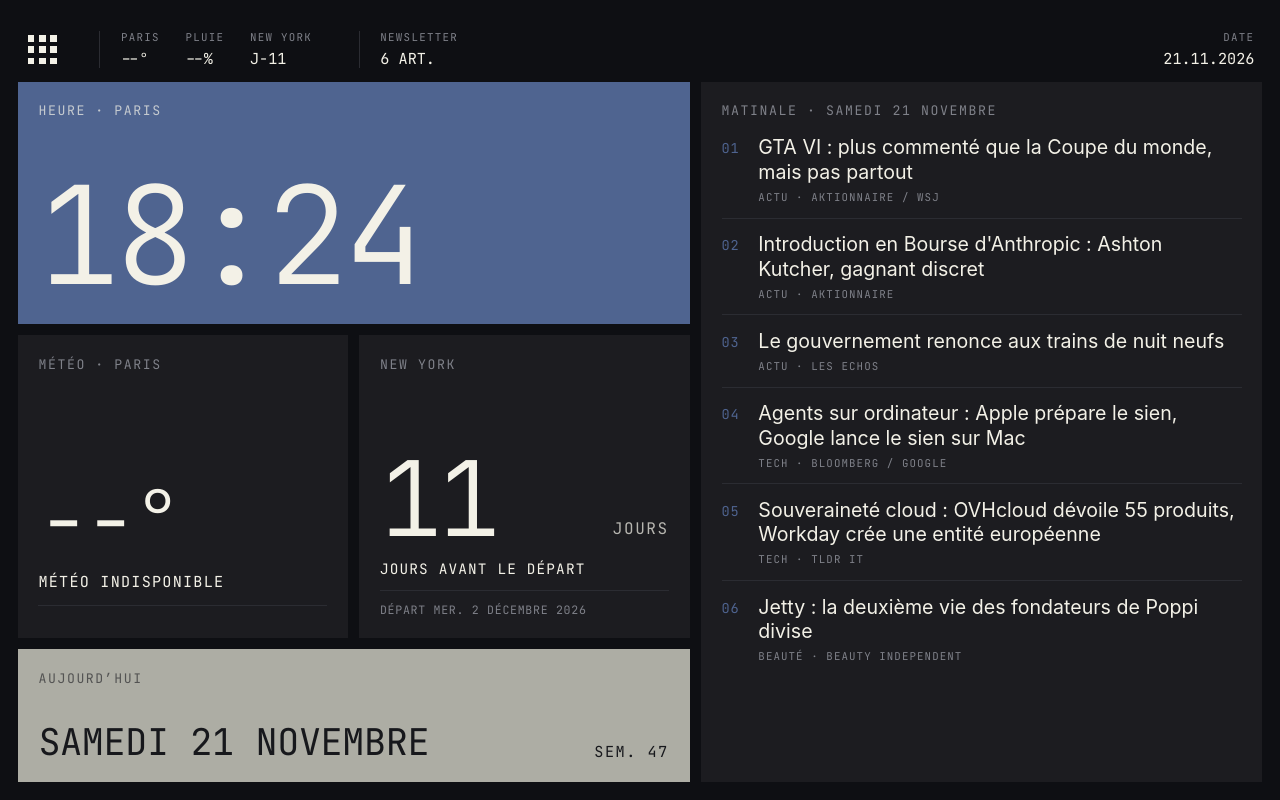
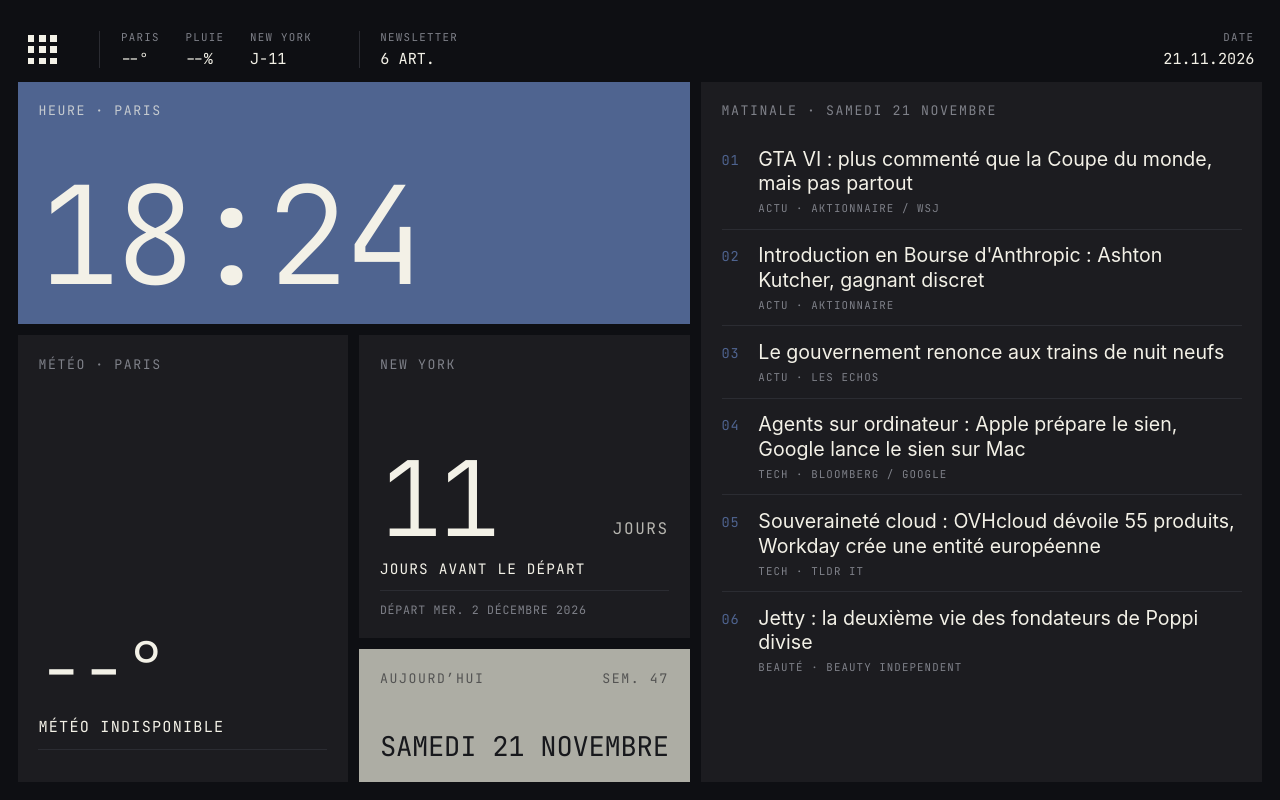
Before and after one commit to efk25/ipad-dashboard, a plain HTML site: page preview.html in a window 1280 px wide. Drawn offline with Linux system fonts and the light colour scheme; no server answers.

Commit message:
Preview : carte météo plus haute, plus de chevauchement
Co-Authored-By: Claude Sonnet 5.5 <noreply@anthropic.com>

```diff
--- a/preview.html
+++ b/preview.html
@@ -30,9 +30,13 @@
   /* Grille */
   .grid { flex: 1; min-height: 0; display: grid; grid-gap: 1.4vmin;
     grid-template-columns: 1fr 1fr 1.7fr; grid-template-rows: 1fr 1.25fr 0.55fr;
-    grid-template-areas: "clock clock news" "wx cd news" "date date news"; }
+    grid-template-areas: "clock clock news" "wx cd news" "wx date news"; }
+  /* Le dernier bloc de chaque carte est poussé en bas ; en cas de manque de place, il déborde vers le bas,
+     jamais par-dessus le titre. */
   .card { background: #1c1c20; padding: 2.6vmin; position: relative; overflow: hidden; min-width: 0; min-height: 0;
-    display: flex; flex-direction: column; justify-content: space-between; }
+    display: flex; flex-direction: column; justify-content: flex-start; }
+  .card > :last-child { margin-top: auto; }
+  .card > .lbl, .card > .wx-top { margin-bottom: 1.4vmin; }
   .lbl { font-size: 1.65vmin; letter-spacing: 0.12em; color: #7f8189; }
   .card.blue { background: #4f6490; }
   .card.blue .lbl { color: rgba(243,241,231,0.72); }
@@ -47,8 +51,8 @@
   .unit { font-size: 2vmin; color: rgba(243,241,231,0.72); letter-spacing: 0.1em; padding-bottom: 1.4vmin; }
 
   .wx-top { display: flex; justify-content: space-between; align-items: flex-start; }
-  #wIcon { font-size: 4.6vmin; line-height: 1; text-transform: none; }
-  #wTemp { font-size: 10.5vmin; font-weight: 300; line-height: 1; letter-spacing: -0.04em; }
+  #wIcon { font-size: 4vmin; line-height: 1; text-transform: none; }
+  #wTemp { font-size: 9.5vmin; font-weight: 300; line-height: 1; letter-spacing: -0.04em; }
   #wDesc { font-size: 1.9vmin; letter-spacing: 0.08em; margin-top: 1vmin; }
   #wMore { font-size: 1.45vmin; line-height: 1.7; color: #7f8189; margin-top: 0.8vmin; letter-spacing: 0.06em; }
   .days { display: flex; border-top: 1px solid #2b2c32; margin-top: 1.6vmin; padding-top: 1.4vmin; }
@@ -59,8 +63,8 @@
   #cdTxt { font-size: 1.8vmin; letter-spacing: 0.08em; margin-top: 1vmin; line-height: 1.4; }
   #cdSub { font-size: 1.45vmin; color: #7f8189; margin-top: 1.4vmin; padding-top: 1.4vmin; border-top: 1px solid #2b2c32; letter-spacing: 0.06em; }
 
-  #date { font-size: 4.6vmin; line-height: 1.05; letter-spacing: -0.01em; font-weight: 400; }
-  #dateWeek { font-size: 1.9vmin; letter-spacing: 0.1em; }
+  #date { font-size: 3.4vmin; line-height: 1.1; letter-spacing: -0.01em; font-weight: 400; }
+  #dateWeek { font-size: 1.65vmin; letter-spacing: 0.12em; color: rgba(23,24,28,0.6); }
 
   .c-news { padding-bottom: 1.6vmin; }
   #news { margin-top: 1.6vmin; flex: 1; min-height: 0; overflow: hidden; }
@@ -89,13 +93,13 @@
 
   @media (orientation: portrait) {
     .grid { grid-template-columns: 1fr 1fr; grid-template-rows: 0.8fr 2.4fr 1.2fr 0.5fr;
-      grid-template-areas: "clock clock" "news news" "wx cd" "date date"; }
+      grid-template-areas: "clock clock" "news news" "wx cd" "wx date"; }
     #clock { font-size: 22vmin; }
-    #wTemp { font-size: 12vmin; } #cdNum { font-size: 15vmin; }
+    #wTemp { font-size: 12vmin; } #cdNum { font-size: 12vmin; }
     .news-title { font-size: 2.9vmin; } .news-num { font-size: 2vmin; } .news-src { font-size: 1.6vmin; }
     .lbl { font-size: 1.9vmin; } .kv span { font-size: 1.6vmin; } .kv b { font-size: 2.2vmin; }
     #wDesc { font-size: 2.2vmin; } #wMore, #cdSub, .day { font-size: 1.6vmin; } #cdTxt { font-size: 2vmin; }
-    #date { font-size: 5vmin; }
+    #date { font-size: 3.8vmin; } #dateWeek { font-size: 1.9vmin; }
   }
 </style>
 </head>
@@ -139,8 +143,8 @@
   </div>
 
   <div class="card stone c-date">
-    <div class="lbl">Aujourd’hui</div>
-    <div class="row-end"><div id="date"></div><div id="dateWeek"></div></div>
+    <div class="wx-top"><div class="lbl">Aujourd’hui</div><div id="dateWeek"></div></div>
+    <div id="date"></div>
   </div>
 
   <div class="card c-news">
```
